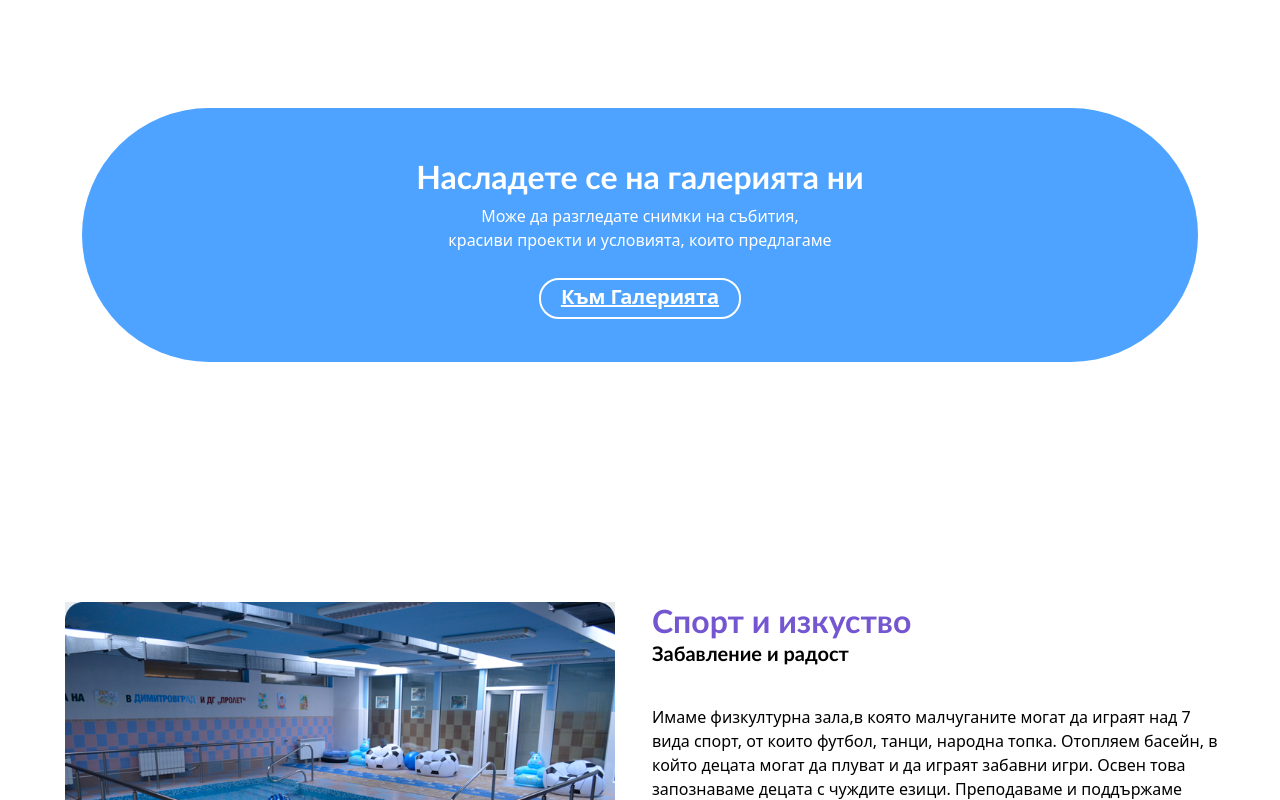
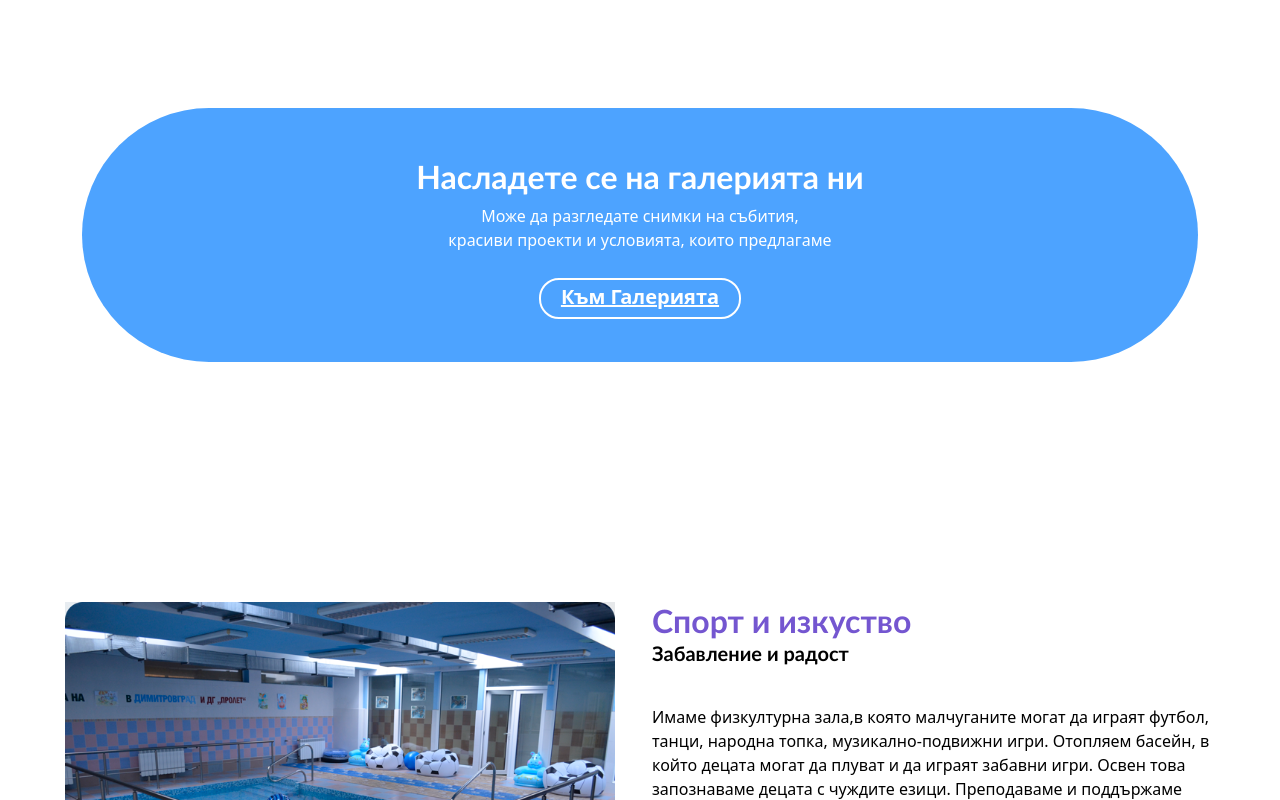
Before and after one commit to dg4dimitrovgrad/kindergarten-website, a Next.js app: page / in a window 1280 px wide. Shown: the part 2000-2800 px from the top of the page. Built offline with nearby package versions, Linux system fonts and the light colour scheme.

Commit message:
Edit site information

```diff
--- a/pages/index.js
+++ b/pages/index.js
@@ -244,11 +244,10 @@ export default function Home() {
               <h2>Спорт и изкуство</h2>
               <h5 className="mb-20 mb-lg-40">Забавление и радост</h5>
               <p>
-                Имаме физкултурна зала,в която малчуганите могат да играят над 7
-                вида спорт, от които футбол, танци, народна топка. Отопляем
+                Имаме физкултурна зала,в която малчуганите могат да играят футбол, танци, народна топка, музикално-подвижни игри. Отопляем
                 басейн, в който децата могат да плуват и да играят забавни игри.
                 Освен това запознаваме децата с чуждите езици. Преподаваме и
-                поддържаме интереса им към английският език.
+                поддържаме интереса им към английският език. Всички дейности за безплатни за родителите.
               </p>
               <Link href="/gallery">
                 <a>
@@ -277,8 +276,8 @@ export default function Home() {
             <Col sm={12} lg={6}>
               <Row>
                 <Col
-                    sm={12}
-                    className="d-flex flex-column flex-lg-row mt-20 mt-lg-0 mb-20"
+                  sm={12}
+                  className="d-flex flex-column flex-lg-row mt-20 mt-lg-0 mb-20"
                 >
                   <div className="rounded-3 overflow-hidden h-25" style={{ width: `230px` }}>
                     <Image alt="First Image" src={ploshtadka} />
@@ -308,10 +307,9 @@ export default function Home() {
                     <Image alt="First Image" src={proekt} />
                   </div>
                   <div className="ps-lg-40" style={{ flexShrink: `2` }}>
-                    <h2>Проект за развитие</h2>
+                    <h2>Проект</h2>
                     <p>
-                      ДГ № 4 работи по проект BG05M2OP001-3.005-0004 „Активно
-                      приобщаване в системата на предучилищното образование“,
+                      ДГ № 4 работи по проект „Равен достъп до училищно образование в условията на кризи“,
                       финансиран от Оперативна програма „Наука и образование за
                       интелигентен растеж“.
                     </p>
```
Also changed, not shown: 1 other file (tests, documents, lock files or other folders).
